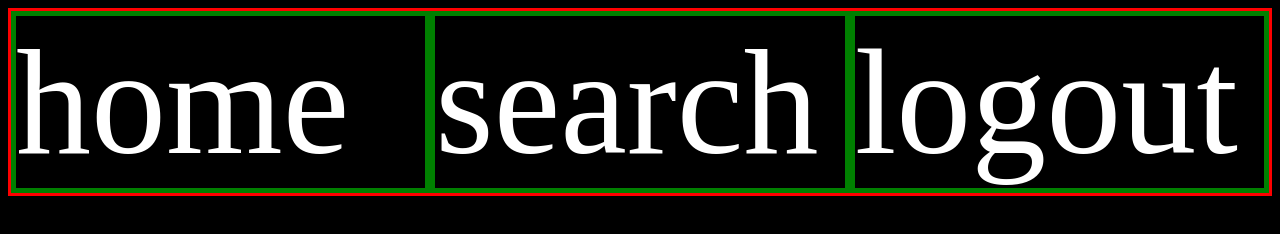
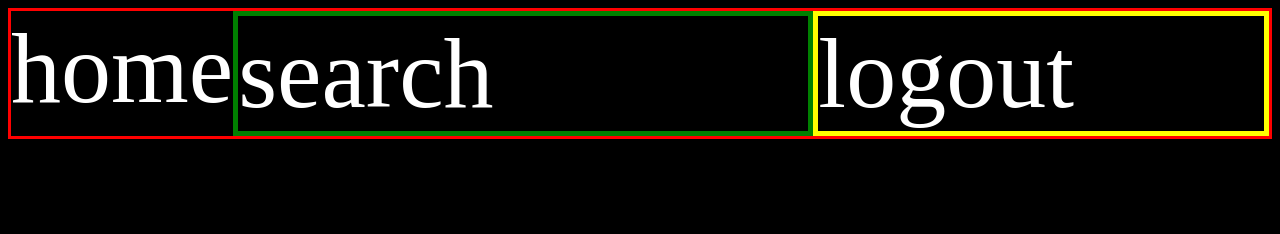
Before and after one commit to Axicard/start_flexing, a plain HTML site: page inheritance.html in a window 1280 px wide. Drawn offline with Linux system fonts and the light colour scheme.

Commit message:
aufraeumen

```diff
--- a/inheritance.css
+++ b/inheritance.css
@@ -1,13 +1,20 @@
 body {
     color: white;
     background-color: black;
-    font-size: 150px;
+    font-size: 100px;
 }
 .container {
     display: flex;
     border: 3px solid red;
 }
-.container div {
+
+.search {
     flex: 1;
-    border: solid 5px green;
+    border: solid green 5px;
+    flex-grow: 3;
 }
+.logout {
+    flex-shrink: 3;
+    flex-grow: 1;
+    border: 5px yellow solid;
+}
```
